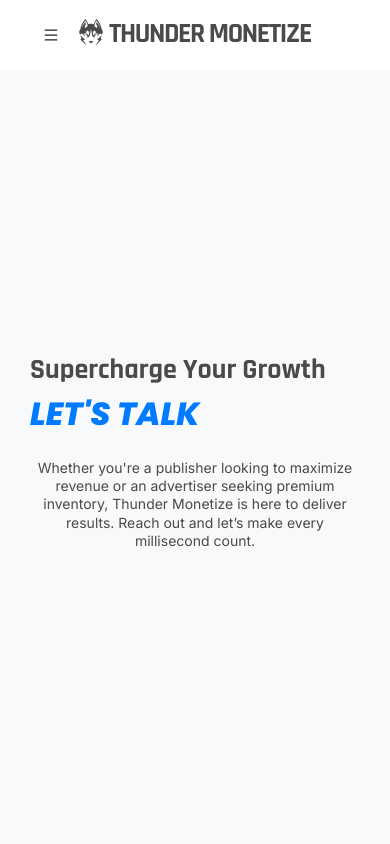
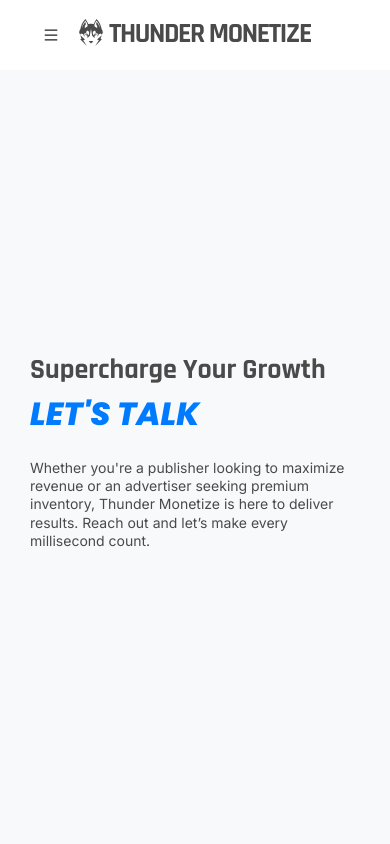
Before and after one commit to jwong65/vite-react-site, a React (Vite) app: page /contact in a window 390 px wide. Shown: the top 844 px of the page. Built offline with nearby package versions, Linux system fonts and the light colour scheme.

Commit message:
Added the text-align left to the subheading both in base and breakpoint

```diff
--- a/src/pages/contact.css
+++ b/src/pages/contact.css
@@ -277,7 +277,7 @@
     font-size: 18px;
     line-height: 130%;
     letter-spacing: 0%;
-    text-align: center;
+    text-align: left;
     color: #4A4A4A;
     max-width: 610px;
 }
@@ -384,6 +384,7 @@
         font-size: 14px;
         line-height: 130%;
         letter-spacing: 0%;
+        text-align: left;
     }
     .form-text{
         width: 100%;
```
